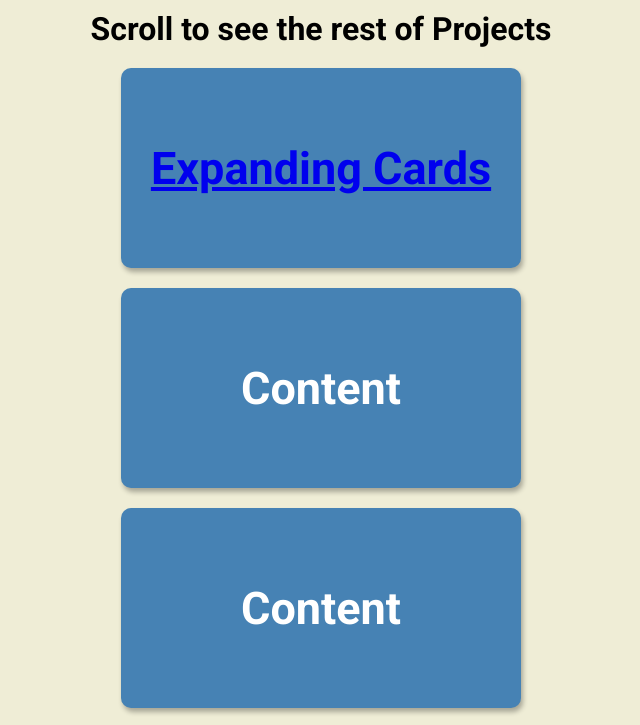
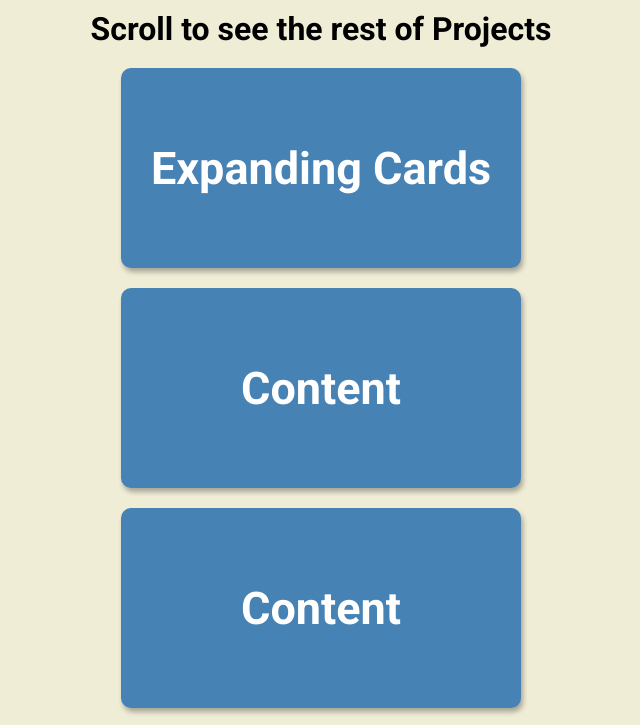
Before and after one commit to alfian-nfa/mini_projects, a plain HTML site: page index.html in a window 1280 px wide. Shown: the top 725 px of the page, without its empty margins (319-959 px from the left). Drawn offline with Linux system fonts and the light colour scheme.

Commit message:
update content expanding-cards

```diff
--- a/index.html
+++ b/index.html
@@ -8,11 +8,9 @@
   </head>
   <body>
     <h1>Scroll to see the rest of Projects</h1>
-    <div class="box">
-      <a href="expanding-cards">
-        <h2>Expanding Cards</h2>
-      </a>
-    </div>
+    <a class="box" href="expanding-cards">
+      <h2>Expanding Cards</h2>
+    </a>
     <div class="box"><h2>Content</h2></div>
     <div class="box"><h2>Content</h2></div>
     <div class="box"><h2>Content</h2></div>
--- a/style.css
+++ b/style.css
@@ -1,4 +1,4 @@
-@import url('https://fonts.googleapis.com/css2?family=Roboto:wght@400;700&display=swap');
+@import url("https://fonts.googleapis.com/css2?family=Roboto:wght@400;700&display=swap");
 
 * {
   box-sizing: border-box;
@@ -6,7 +6,7 @@
 
 body {
   background-color: #efedd6;
-  font-family: 'Roboto', sans-serif;
+  font-family: "Roboto", sans-serif;
   display: flex;
   flex-direction: column;
   align-items: center;
@@ -17,6 +17,10 @@ body {
 
 h1 {
   margin: 10px;
+}
+
+a {
+  text-decoration: none;
 }
 
 .box {
```
